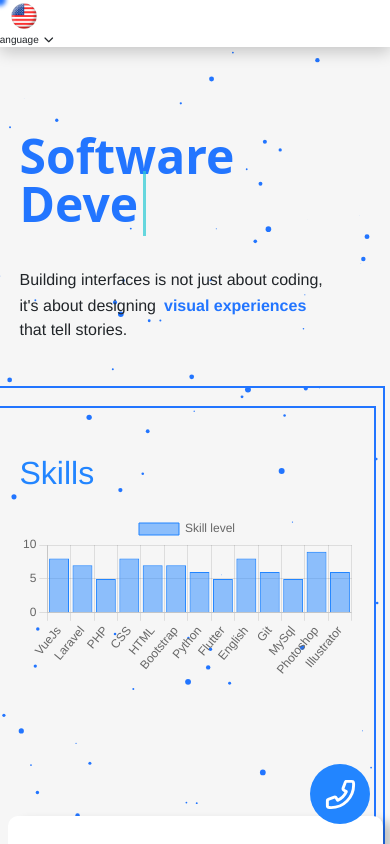
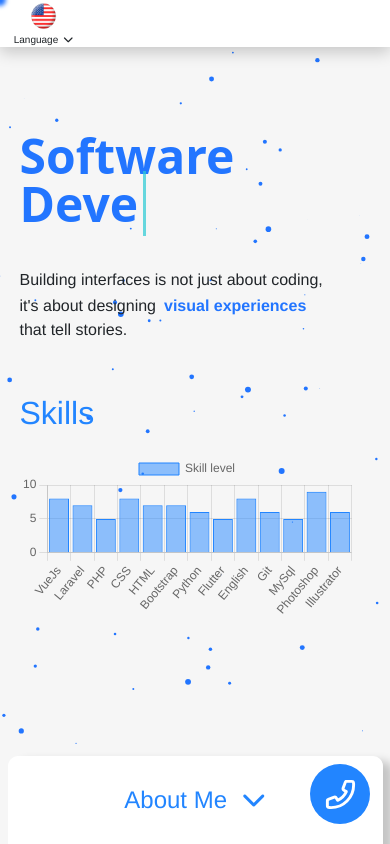
Before and after one commit to diluan135/portfolio, a Vue app: page / in a window 390 px wide. Shown: the top 844 px of the page. Built offline with nearby package versions, Linux system fonts and the light colour scheme.

Commit message:
Arrumando mobile version

```diff
--- a/src/assets/main.css
+++ b/src/assets/main.css
@@ -400,6 +400,16 @@
 .dark-mode .box3::before,
 .dark-mode .box3::after {
     background-color: #2fcbd5;
+}
+
+@media (max-width: 768px) {
+    .box3 {
+        margin-top: -30px;
+    }
+    .box3::before,
+    .box3::after {
+        display: none;
+    }
 }
 
 .boxSkills {
--- a/src/components/Header.vue
+++ b/src/components/Header.vue
@@ -135,6 +135,13 @@ export default {
 </script>
 
 <style>
+@media (max-width: 768px) {
+    .language-toggle{
+    padding-left: 5vw;
+}
+
+}
+
 .language-toggle p {
     display: flex;
     align-items: center;
```
